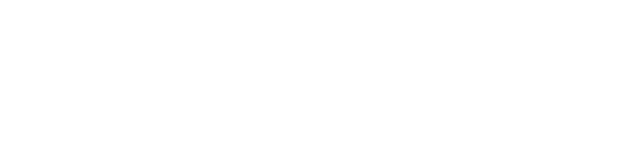
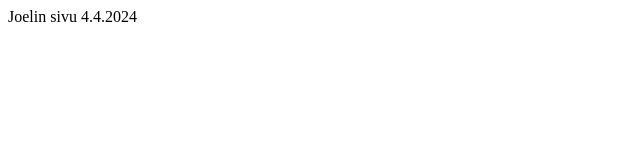
Before and after one commit to joelviljamaa/joelviljamaa.github.io, a plain HTML site: page testi.html in a window 1280 px wide. Shown: the whole page, without its empty margins (0-640 px from the left). Drawn offline with Linux system fonts and the light colour scheme.

Commit message:
Update testi.html

```diff
--- a/testi.html
+++ b/testi.html
@@ -1,4 +1,5 @@
 <!DOCTYPE html>
 <html>
 <head><title>Joelin testisivu</title></head>
+  <body>Joelin sivu 4.4.2024</body>
 </html>
```
